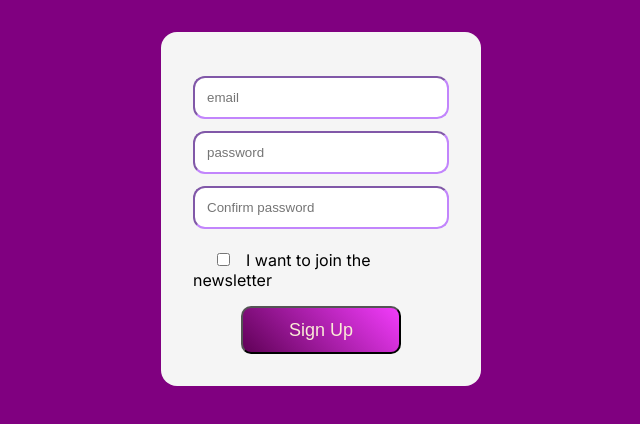
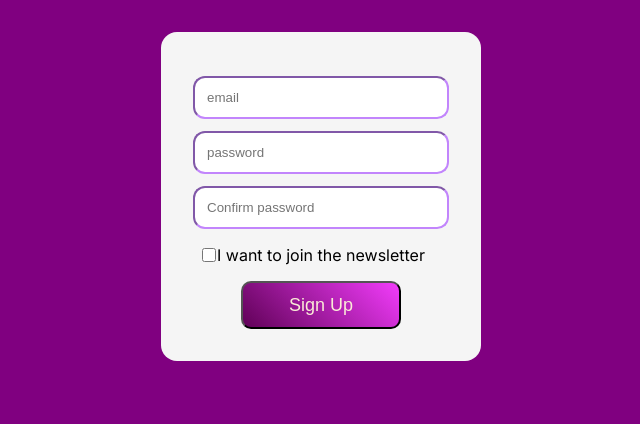
Before and after one commit to brandonfelty/react_tutorial, a React (Create React App) app: page /login in a window 1280 px wide. Shown: the top 424 px of the page, without its empty margins (319-959 px from the left). Built offline with nearby package versions, Linux system fonts and the light colour scheme.

Commit message:
fixes newsletter bug

```diff
--- a/src/pages/Login.css
+++ b/src/pages/Login.css
@@ -20,15 +20,7 @@
 }
 
 #login-form > label {
-  margin-left: 0.75rem;
-  display: inline;
-}
-
-#joinNewsletter {
-  width: fit-content;
-  margin-top: 1.5rem;
-  margin-left: 1.5rem;
-
+  margin-left: 1rem;
 }
 
 .login--button {
@@ -38,6 +30,7 @@
 }
 
 .login--newsletter {
-  margin-left: 1rem;
-  justify-content: center;
+  display: grid;
+  grid-template-columns: 1.5rem 20rem;
+  margin-top: 1rem;
 }
--- a/src/pages/Login.jsx
+++ b/src/pages/Login.jsx
@@ -54,7 +54,7 @@ const Login = () => {
             value={formData.passwordConfirm}
             onChange={handleChange}
           />
-          <div className='login-newsletter'>
+          <div className='login--newsletter'>
             <input
               type='checkbox'
               id='joinNewsletter'
```
